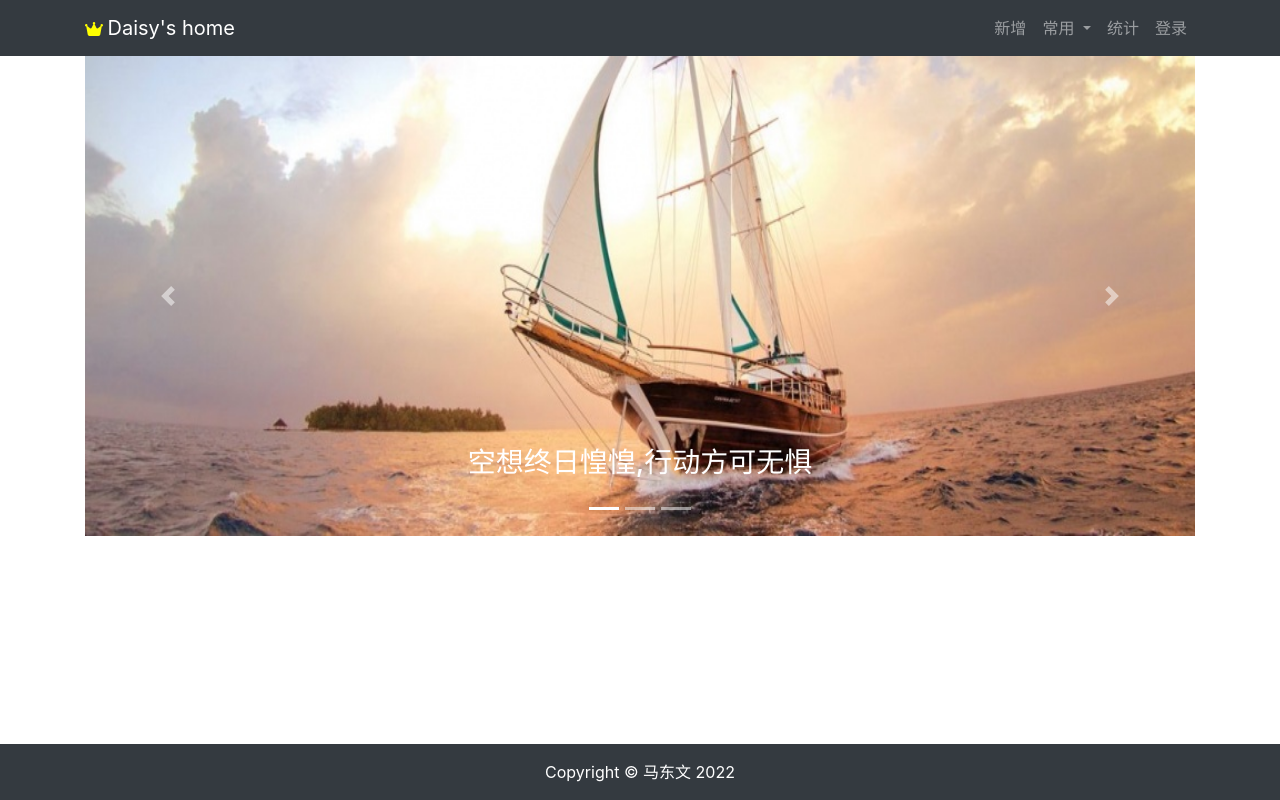
After one commit to flower-monk/django-data, a Django app: page / in a window 1280 px wide. The commit adds this page. Run offline with Django 4.2, Linux system fonts and the light colour scheme; parts of the project's set-up code (start-up, migrations or seed data) failed here and were passed over; some libraries are stand-ins or nearby versions.

Commit message:
新增首页

```diff
--- a/my_data/settings.py
+++ b/my_data/settings.py
@@ -84,7 +84,7 @@ DATABASES = {
         'NAME': 'mydata',
         'USER': 'root',
         'PASSWORD': 'passwd',
-        'HOST': '172.17.0.2',
+        'HOST': '192.168.106.100',
         'PORT': '3306'
         # 'ENGINE': 'django.db.backends.sqlite3',
         # 'NAME': BASE_DIR / 'db.sqlite3',
--- a/my_data/urls.py
+++ b/my_data/urls.py
@@ -17,12 +17,14 @@ from django.contrib import admin
 from django.urls import path, include
 from django.conf import settings
 from django.conf.urls.static import static
+from .view import index
 import notifications.urls
-
 
 urlpatterns = [
     path('admin/', admin.site.urls),
     path('wordpad/', include('wordpad.urls', namespace='wordpad')),
+    path('', index, name='home'),
+    path('home', index, name='home'),
     path('chart/', include('chart.urls', namespace='chart')),
     path('userprofile/', include('userprofile.urls', namespace='userprofile')),
     path('inbox/notifications/', include(notifications.urls, namespace='notifications')),
--- /dev/null
+++ b/my_data/view.py
@@ -0,0 +1,21 @@
+import json
+
+import markdown
+from django.contrib.auth.models import User
+from random import randrange
+
+from django.db.models import Q
+from django.shortcuts import render, redirect
+
+# Create your views here.
+from django.http import HttpResponse, JsonResponse
+from django.shortcuts import render
+
+from django.core.paginator import Paginator
+
+from django.views.generic import DetailView
+from django.views.generic import ListView
+
+def index(request):
+    context = {}
+    return render(request, 'index.html', context)
--- a/templates/base.html
+++ b/templates/base.html
@@ -8,7 +8,7 @@
     <!-- 引入monikai.css -->
     <link rel="stylesheet" href="{% static 'md_css/monokai.css' %}">
     <link rel="stylesheet"
-      href="https://cdn.jsdelivr.net/npm/@fortawesome/fontawesome-free@5.14.0/css/all.min.css">
+      href="https://cdn.jsdelivr.net/npm/@fortawesome/fontawesome-free@6.1.1/css/all.min.css">
 <!--    <script src="https://cdn.bootcss.com/jquery/3.0.0/jquery.min.js"></script>-->
     <script src="{% static 'jquery/jquery-3.6.0.js' %}"></script>
     <script type="text/javascript" src="{% static 'echarts/echarts.js' %}"></script>
@@ -19,7 +19,7 @@
     {% block content %}{% endblock content %}
     {% include 'footer.html' %}
     <script src="{% static 'layer/layer.js' %}"></script>
-<!--    <script src="https://cdn.bootcdn.net/ajax/libs/popper.js/2.11.5/cjs/popper.js"></script>-->
+    <script src="https://cdn.staticfile.org/popper.js/1.15.0/umd/popper.min.js"></script>
     <script src="{% static 'bootstrap/js/bootstrap.min.js' %}"></script>
 
 </body>
--- a/templates/header.html
+++ b/templates/header.html
@@ -3,7 +3,10 @@
   <div class="container">
 
     <!-- 导航栏商标 -->
-    <a class="navbar-brand" href="#">Daisy's home</a>
+      <span>
+          <i class="fa-solid fa-crown" style="color: yellow;"></i>
+          <a class="navbar-brand" href="{% url 'home' %}">Daisy's home</a>
+      </span>
 
     <!-- 导航入口 -->
     <div>
@@ -12,8 +15,14 @@
         <li class="nav-item">
           <a class="nav-link" href="{% url 'wordpad:article_create' %}">新增</a>
         </li>
-        <li class="nav-item">
-          <a class="nav-link" href="{% url 'wordpad:article_list' %}">备忘录</a>
+        <li class="nav-item dropdown">
+            <a class="nav-link dropdown-toggle" href="#" role="button" id="navbarDropdown" data-toggle="dropdown" aria-haspopup="true" aria-expanded="false">
+                常用
+            </a>
+            <div class="dropdown-menu" aria-labelledby="navbarDropdown">
+                <a class="dropdown-item" href="{% url 'wordpad:article_list' %}">备忘录</a>
+                <a class="dropdown-item" href="{% url 'chart:index' %}">统计</a>
+            </div>
         </li>
         <li class="nav-item">
           <a class="nav-link" href="{% url 'chart:index' %}">统计</a>
@@ -21,7 +30,7 @@
         {% if user.is_authenticated %}
         <!-- 如果用户已经登录，则显示用户名下拉框 -->
         <li class="nav-item dropdown">
-            <a class="nav-link dropdown-toggle" href="#" id="navbarDropdown" role="button" data-toggle="dropdown" aria-haspopup="true" aria-expanded="false">
+            <a class="nav-link dropdown-toggle" href="#" id="navbarDropdown1" role="button" data-toggle="dropdown" aria-haspopup="true" aria-expanded="false">
               {{ user.username }}
             </a>
             <div class="dropdown-menu" aria-labelledby="navbarDropdown">
--- /dev/null
+++ b/templates/index.html
@@ -0,0 +1,57 @@
+{% extends "base.html" %} {% load static %}
+{% block title %} 首页 {% endblock title %}
+{% block content %}
+<div class="container">
+  <div id="mycarousel" class="carousel slide" data-ride="carousel">
+
+    <!-- 指示符 -->
+    <ul class="carousel-indicators">
+      <li data-target="#mycarousel" data-slide-to="0" class="active"></li>
+      <li data-target="#mycarousel" data-slide-to="1"></li>
+      <li data-target="#mycarousel" data-slide-to="2"></li>
+      <style>
+      /* Make the image fully responsive */
+      .carousel-inner img {
+          width: 100%;
+          height: 60%;
+      }
+    </style>
+    </ul>
+
+    <!-- 轮播图片 -->
+    <div class="carousel-inner" role="listbox">
+      <div class="carousel-item active">
+        <img src="{% static 'img/1.png' %}">
+        <div class="carousel-caption">
+          <h3>空想终日惶惶,行动方可无惧</h3>
+          <p></p>
+        </div>
+      </div>
+      <div class="carousel-item">
+        <img src="{% static 'img/2.png' %}">
+        <div class="carousel-caption">
+          <h3>循序渐进,熟读精思</h3>
+          <p></p>
+        </div>
+      </div>
+      <div class="carousel-item">
+        <img src="{% static 'img/3.png' %}">
+        <div class="carousel-caption">
+          <h3>活到老,学到老</h3>
+          <p></p>
+        </div>
+      </div>
+    </div>
+
+    <!-- 左右切换按钮 -->
+    <a class="carousel-control-prev" href="#mycarousel" data-slide="prev">
+      <span class="carousel-control-prev-icon"></span>
+    </a>
+    <a class="carousel-control-next" href="#mycarousel" data-slide="next">
+      <span class="carousel-control-next-icon"></span>
+    </a>
+
+  </div>
+</div>
+
+{% endblock content %}
```
Also changed, not shown: templates/chart/chart.html (+37 -12 lines), static/img/1.png (added), static/img/2.png (added), static/img/3.png (added), static/jquery/jquery.sticky-sidebar.min.js (added), 1 other file.
